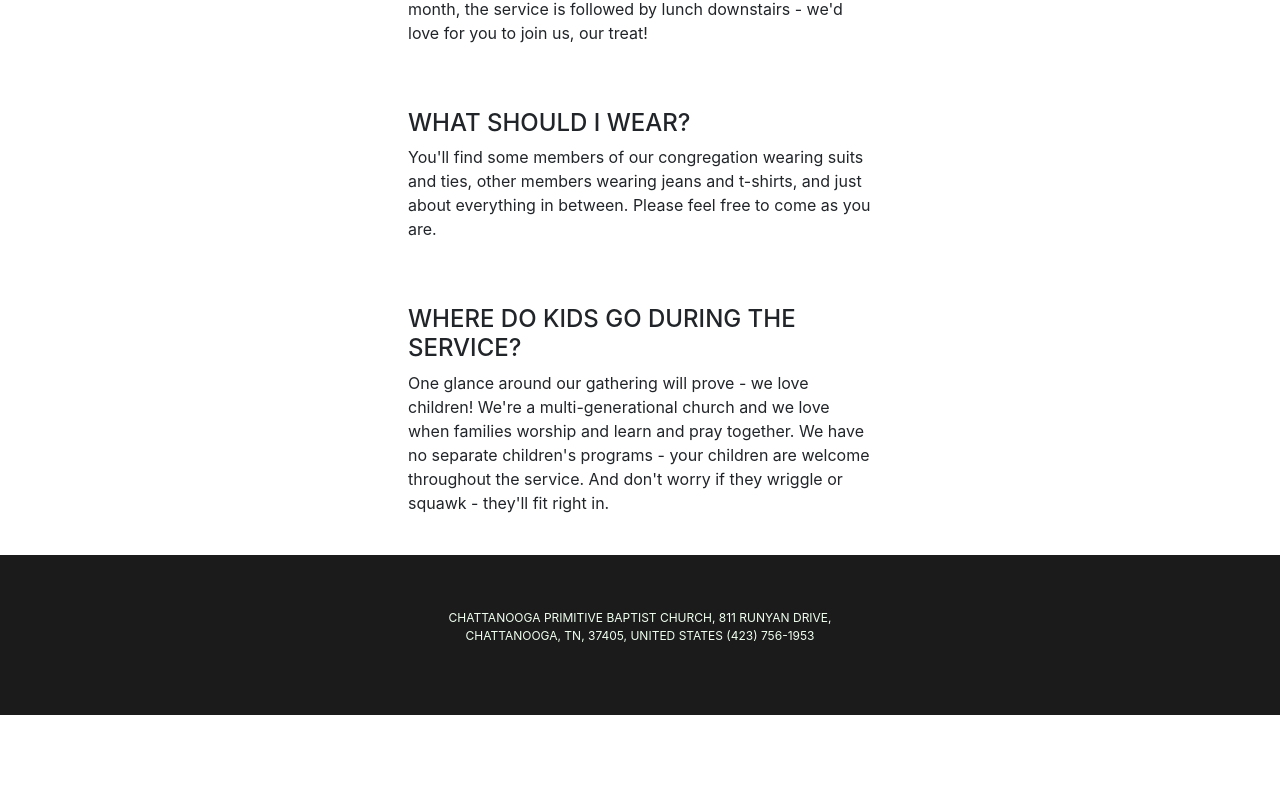
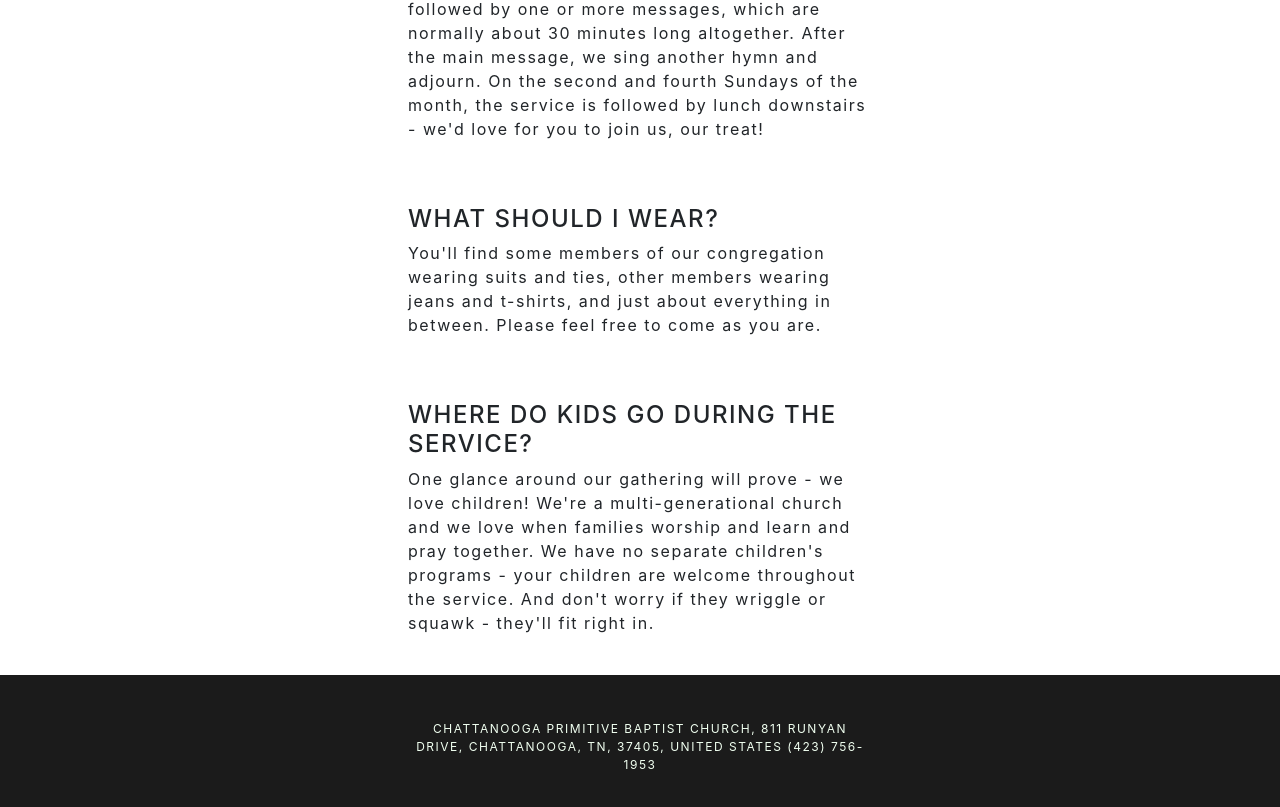
Before and after one commit to JackSkiles/C_v1, a React (Create React App) app: page /services in a window 1280 px wide. Shown: the part 1093-1900 px from the top of the page. Before the commit the page ends 1808 px from the top, so only its background shows below. Built offline with nearby package versions, Linux system fonts and the light colour scheme; what react-google-maps would draw is missing.

Commit message:
updated CSS

```diff
--- a/src/components/footer.css
+++ b/src/components/footer.css
@@ -13,6 +13,7 @@
 
 .mainCont2 p {
     font-size: 1.5vh;
+    letter-spacing: 1.52px;
 }
 
 @media screen and (max-width: 980px){
--- a/src/components/home.css
+++ b/src/components/home.css
@@ -32,10 +32,10 @@
     margin-top: 10vh;
     font-size: 2rem;
     width: 75%;
+    letter-spacing: 1.52px;
 }
 
 .homeText p {
-    text-align: start;
     font-size: 1.5rem;
 }
 
--- a/src/components/pages.css
+++ b/src/components/pages.css
@@ -13,6 +13,7 @@
     flex-direction: column;
     justify-content: center;
     align-items: center;
+    letter-spacing: 1.52px;
 }
 
 .textCont {
```
